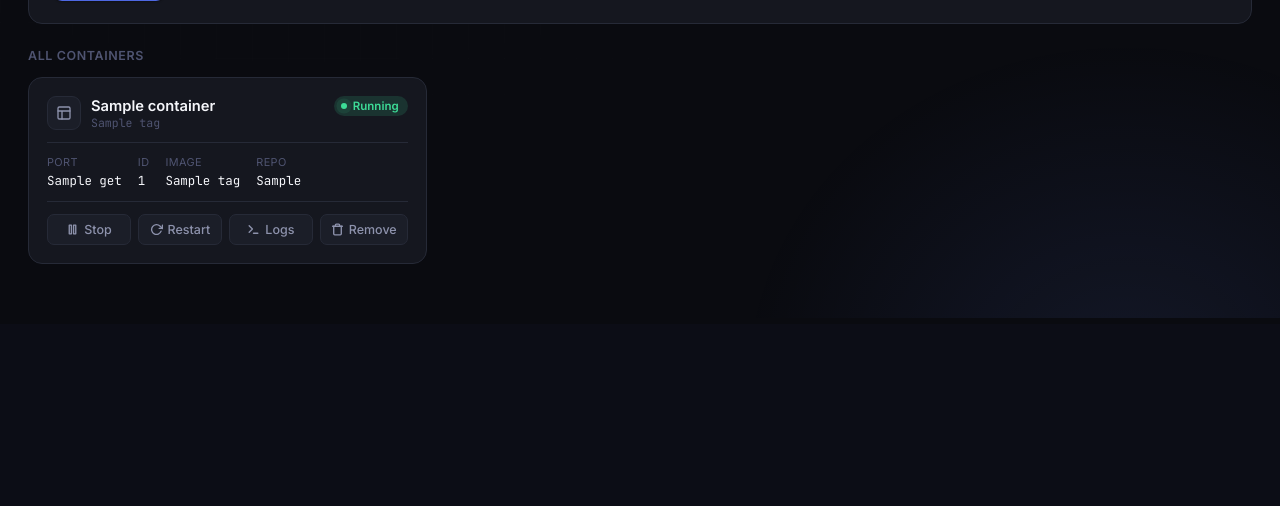
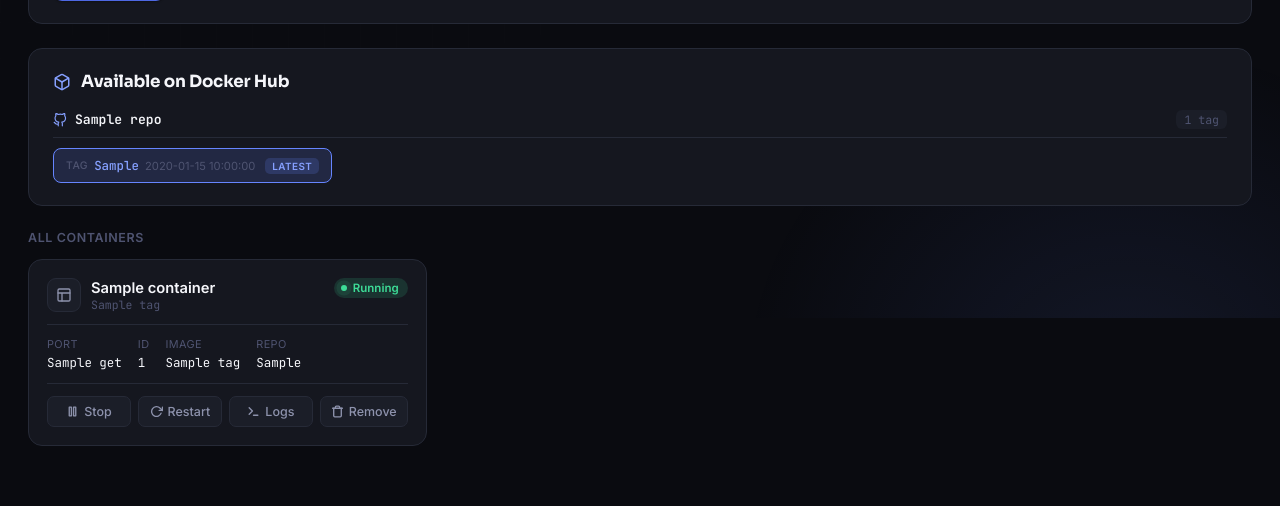
Before and after one commit to MuneebRather/exploy, a Flask app: template templates/dashboard.html in a window 1280 px wide. Shown: the part 482-988 px from the top of the page. Before the commit the page ends 800 px from the top, so only its background shows below. Run offline with Flask 3, Linux system fonts and the light colour scheme; the template is opened without the code that fills it: most values are stand-ins (such as "Sample title", 1, 10 or a date in 2020).

Commit message:
Add Docker Hub image tags section to dashboard

```diff
--- a/templates/dashboard.html
+++ b/templates/dashboard.html
@@ -741,6 +741,134 @@
       </form>
     </div>
 
+    <!-- ============ DOCKER HUB TAGS ============ -->
+    {% if docker_hub_tags %}
+    <div class="panel" style="margin-bottom:24px;">
+      <div class="panel-head">
+        <svg width="18" height="18" viewBox="0 0 24 24" fill="none" stroke="currentColor" stroke-width="2" stroke-linecap="round" stroke-linejoin="round">
+          <path d="M21 16V8a2 2 0 0 0-1-1.73l-7-4a2 2 0 0 0-2 0l-7 4A2 2 0 0 0 3 8v8a2 2 0 0 0 1 1.73l7 4a2 2 0 0 0 2 0l7-4A2 2 0 0 0 21 16z"/>
+          <polyline points="3.27 6.96 12 12.01 20.73 6.96"/>
+          <line x1="12" y1="22.08" x2="12" y2="12"/>
+        </svg>
+        <h3>Available on Docker Hub</h3>
+      </div>
+
+      {% for repo, tags in docker_hub_tags.items() %}
+      <div class="dh-repo">
+        <div class="dh-repo-header">
+          <svg width="14" height="14" viewBox="0 0 24 24" fill="none" stroke="currentColor" stroke-width="2" stroke-linecap="round" stroke-linejoin="round">
+            <path d="M9 19c-5 1.5-5-2.5-7-3m14 6v-3.87a3.37 3.37 0 0 0-.94-2.61c3.14-.35 6.44-1.54 6.44-7A5.44 5.44 0 0 0 20 4.77 5.07 5.07 0 0 0 19.91 1S18.73.65 16 2.48a13.38 13.38 0 0 0-7 0C6.27.65 5.09 1 5.09 1A5.07 5.07 0 0 0 5 4.77a5.44 5.44 0 0 0-1.5 3.78c0 5.42 3.3 6.61 6.44 7A3.37 3.37 0 0 0 9 18.13V22"/>
+          </svg>
+          <span class="dh-repo-name">{{ repo.replace('github.com/', '').replace('https://github.com/', '') }}</span>
+          <span class="dh-repo-count">{{ tags|length }} tag{{ 's' if tags|length != 1 else '' }}</span>
+        </div>
+        <div class="dh-tag-list">
+          {% for tag in tags %}
+          <div class="dh-tag {% if loop.first %}dh-tag-latest{% endif %}">
+            <span class="dh-tag-label">Tag</span>
+            <span class="dh-tag-name">{{ tag.name[:7] }}{{ '...' if tag.name|length > 7 else '' }}</span>
+            <span class="dh-tag-date">{{ tag.updated }}</span>
+            {% if loop.first %}<span class="dh-tag-badge">latest</span>{% endif %}
+          </div>
+          {% endfor %}
+        </div>
+      </div>
+      {% endfor %}
+    </div>
+
+    <style>
+      .dh-repo { margin-top: 16px; }
+      .dh-repo:first-child { margin-top: 0; }
+
+      .dh-repo-header {
+        display: flex;
+        align-items: center;
+        gap: 8px;
+        margin-bottom: 10px;
+        padding-bottom: 8px;
+        border-bottom: 1px solid var(--border);
+      }
+
+      .dh-repo-header svg { color: var(--accent-hi); flex-shrink: 0; }
+
+      .dh-repo-name {
+        font-family: var(--mono);
+        font-size: .82rem;
+        color: var(--text-1);
+        font-weight: 600;
+      }
+
+      .dh-repo-count {
+        margin-left: auto;
+        font-size: .72rem;
+        color: var(--text-3);
+        background: var(--surface-2);
+        padding: 2px 8px;
+        border-radius: 6px;
+        font-family: var(--mono);
+      }
+
+      .dh-tag-list {
+        display: flex;
+        gap: 8px;
+        flex-wrap: wrap;
+      }
+
+      .dh-tag {
+        display: flex;
+        align-items: center;
+        gap: 6px;
+        background: var(--surface-2);
+        border: 1px solid var(--border);
+        border-radius: 8px;
+        padding: 8px 12px;
+        transition: border-color .15s, background .15s;
+      }
+
+      .dh-tag:hover {
+        border-color: var(--accent);
+        background: var(--surface-3);
+      }
+
+      .dh-tag-name {
+        font-family: var(--mono);
+        font-size: .78rem;
+        color: var(--accent-hi);
+        font-weight: 500;
+      }
+
+            .dh-tag-label {
+        font-size: .65rem;
+        color: var(--text-3);
+        text-transform: uppercase;
+        letter-spacing: .5px;
+        font-weight: 500;
+      }
+
+      .dh-tag-date {
+        font-size: .7rem;
+        color: var(--text-3);
+      }
+
+      .dh-tag-latest {
+        border-color: var(--accent);
+        background: var(--accent-dim);
+      }
+
+      .dh-tag-badge {
+        font-size: .62rem;
+        font-weight: 600;
+        color: var(--accent-hi);
+        background: rgba(102,133,255,.18);
+        padding: 2px 7px;
+        border-radius: 5px;
+        text-transform: uppercase;
+        letter-spacing: .4px;
+        margin-left: 4px;
+      }
+    </style>
+    {% endif %}
+
     <!-- ============ CONTAINER CARDS ============ -->
     <div class="section-label">All containers</div>
     <div class="container-grid">
```
